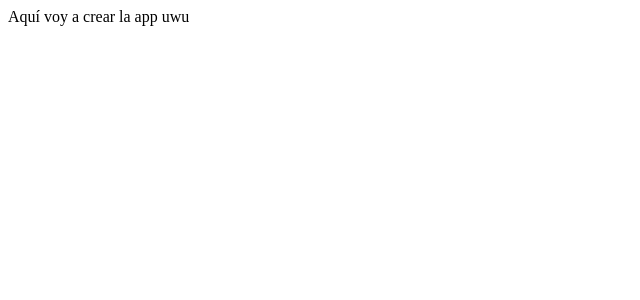
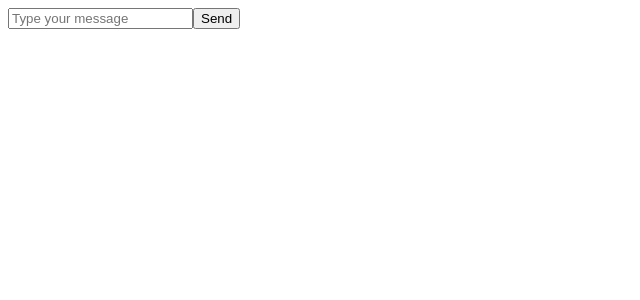
Before and after one commit to zaokdev/ia-chat-local-app, a React (Vite) app in the folder src/renderer/: page / in a window 1280 px wide. Shown: the top 300 px of the page, without its empty margins (0-640 px from the left). Built offline with nearby package versions, Linux system fonts and the light colour scheme.

Commit message:
Message Field created

```diff
--- a/src/renderer/src/App.tsx
+++ b/src/renderer/src/App.tsx
@@ -1,7 +1,11 @@
+import MessageField from "./components/MessageField"
+
 function App(): JSX.Element {
   return (
     <>
-      <div className="dark:bg-zinc-800 h-screen dark:text-white">Aquí voy a crear la app uwu</div>
+      <main className="dark:bg-zinc-800 h-screen dark:text-white px-6">
+        <MessageField />
+      </main>
     </>
   )
 }
--- /dev/null
+++ b/src/renderer/src/components/MessageField.tsx
@@ -0,0 +1,11 @@
+
+const MessageField = () => {
+  return (
+    <form className="w-full flex gap-6 items-center justify-center h-12">
+        <input placeholder="Type your message" className="rounded-xl min-h-full flex-grow outline-none bg-zinc-700 focus:shadow-sm px-4 focus:shadow-zinc-600 transition-shadow"/>
+        <button type="submit" className="bg-[#3061E3] rounded-xl h-full px-4 hover:bg-blue-700 transition-all">Send</button>
+    </form>
+  )
+}
+
+export default MessageField
```
